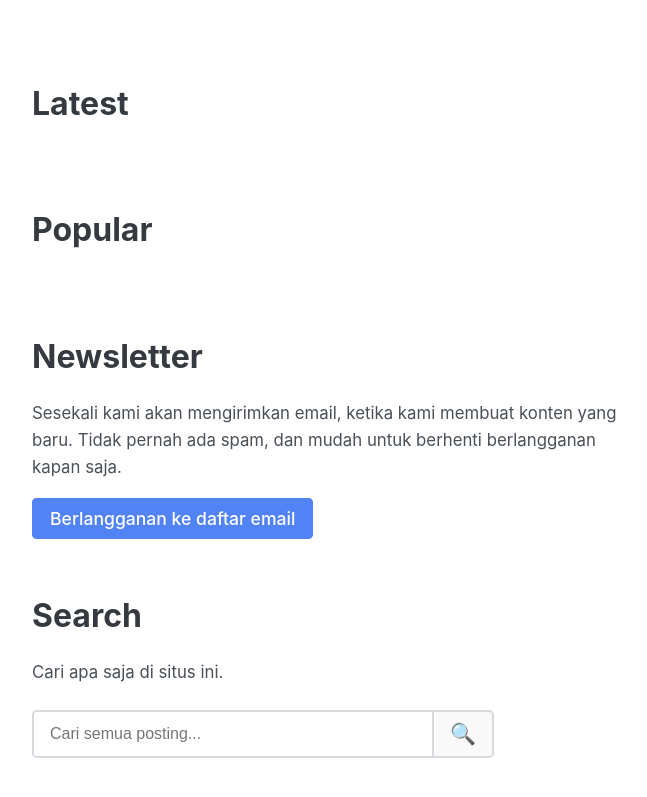
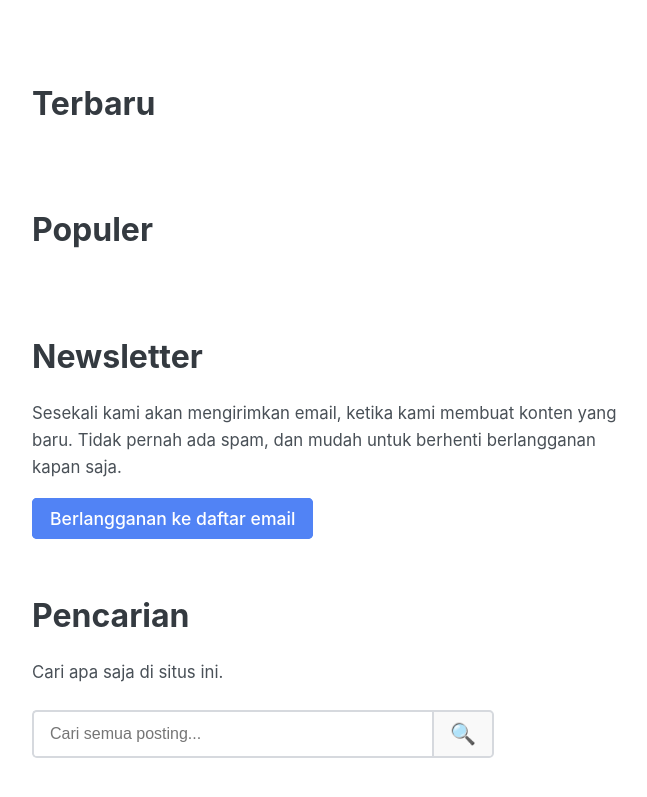
Before and after one commit to bangden07/linuxer-site, a Gatsby site: page / in a window 1280 px wide. Shown: the part 681-1478 px from the top of the page, without its empty margins (58-705 px from the left). Built offline with nearby package versions, Linux system fonts and the light colour scheme; Gatsby itself is replaced by a stand-in of ours.

Commit message:
Minor Update

```diff
--- a/src/pages/index.js
+++ b/src/pages/index.js
@@ -67,10 +67,10 @@ export default function BlogIndex({ data, ...props }) {
           <img src={linuxer} alt="linuxer" />
         </div>
       </section>
-      <Section title="Latest">
+      <Section title="Terbaru">
         <Posts data={simplifiedLatest} tags />
       </Section>
-      <Section title="Popular">
+      <Section title="Populer">
         <Posts data={simplifiedPopular} tags />
       </Section>
       <Section title="Newsletter" className="small">
@@ -87,7 +87,7 @@ export default function BlogIndex({ data, ...props }) {
           Berlangganan ke daftar email
         </a>
       </Section>
-      <Section title="Search" className="small">
+      <Section title="Pencarian" className="small">
         <p>Cari apa saja di situs ini.</p>
         <SearchForm {...props} />
       </Section>
```
